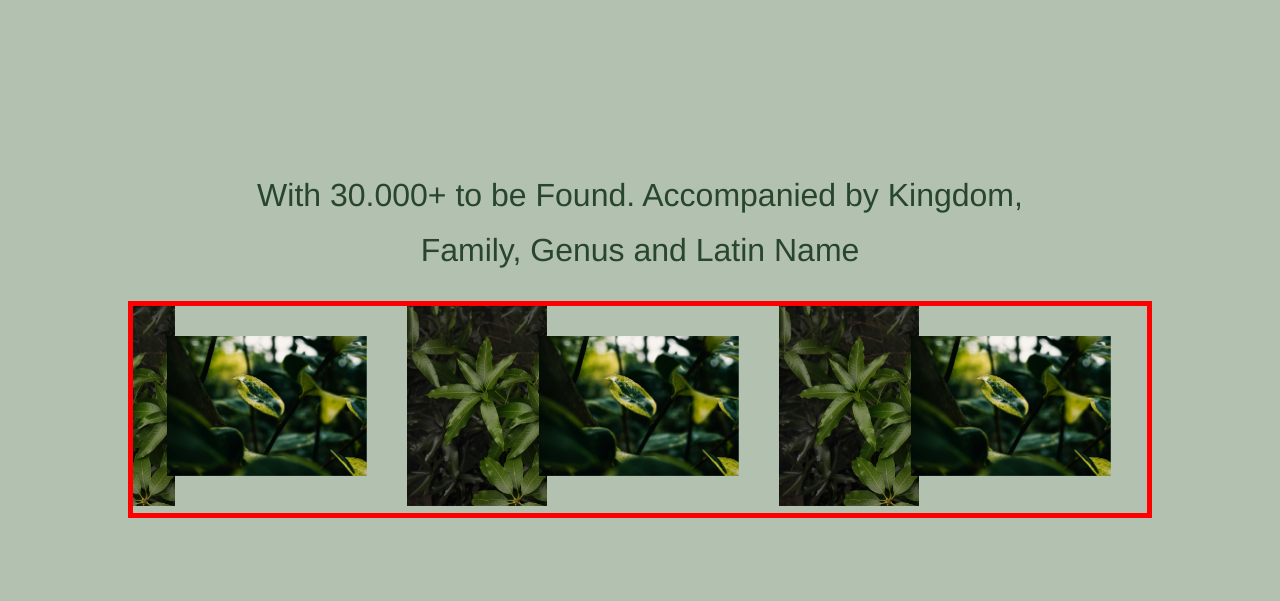
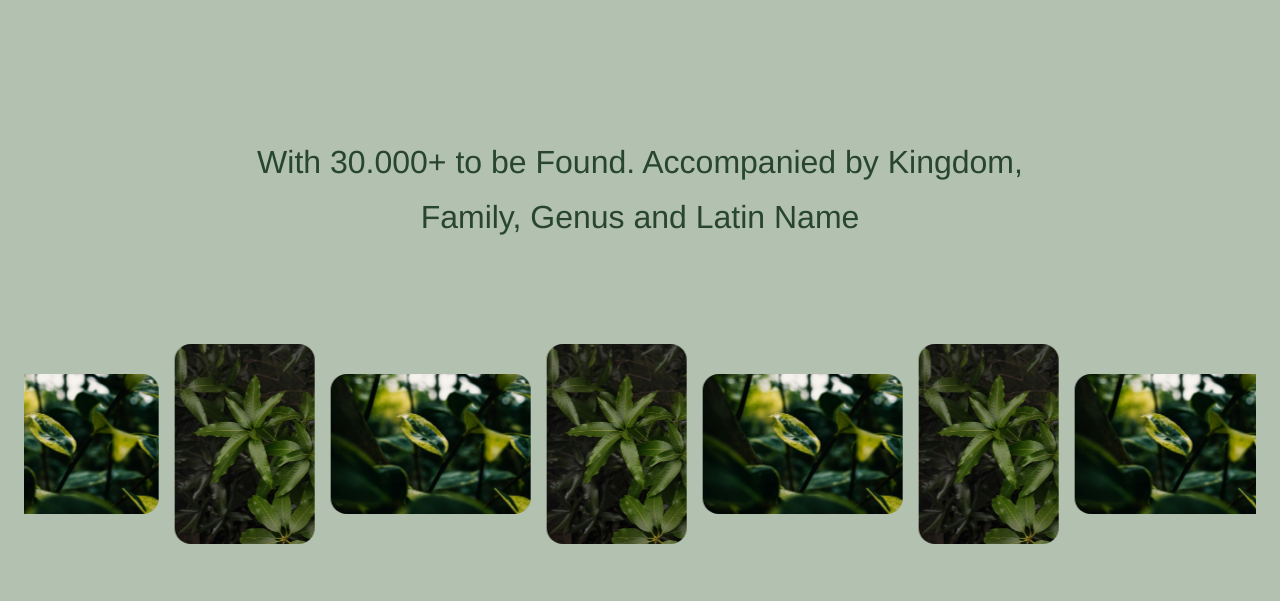
Before and after one commit to devinammar/flant, a React (Vite) app: page / in a window 1280 px wide. Shown: the part 2460-3061 px from the top of the page. Built offline with nearby package versions, Linux system fonts and the light colour scheme.

Commit message:
Carousel component (Done)

```diff
--- a/src/components/carousel.css
+++ b/src/components/carousel.css
@@ -2,23 +2,40 @@
     text-align: center;
 }
 
-#carouselcard{
-
+#carouselparent{
+    display: flex;
+    flex-direction: row;
+    justify-content: center;
+    align-items: center;
+    width: calc(100vw - 48px);
+    margin: 0 auto;
+    overflow: hidden;
+    /* border: 5px solid red; */
 }
 
 #carousel{
     display: flex;
     flex-direction: row;
     column-gap: 16px;
-    margin-top: 24px;
     justify-content: center;
     align-items: center;
-    width: 80vw;
-    margin: 0 auto;
-    overflow: hidden;
-    border: 5px solid red;
-    /* animation: spin 16s infinite linear; */
+    animation: spin 16s infinite linear;
 }
+
+#carouselparent:hover #carousel{
+    animation-play-state: paused;
+}
+
+@media screen and (min-width:1920px){
+  #carousel{
+    width: calc(1920px - 48px);
+    /* justify-self: center; */
+  }
+}
+
+/* #carouselcard{
+   animation: spin 16s infinite linear;
+} */
 
 #h1carousel{
     max-width: 860px;
@@ -26,8 +43,8 @@
     color: var(--primary-color);
     font-size: var(--font-size-h1);
     margin: 0 auto;
-    padding: 0 40px;
-    padding-bottom: 24px;
+    padding: 0 28px;
+    padding-bottom: 100px;
     line-height: 1.7;
 }
 
@@ -35,17 +52,19 @@
     height: 200px;
     width: 140px;
     object-fit: cover;
+    border-radius: 16px;
 }
 
 .carouselimage2{
     width: 200px;
     height: 140px;
     object-fit: cover;
+    border-radius: 16px;
 }
 
-.carouselimage1, .carouselimage2{
+/* .carouselimage1, .carouselimage2{
     animation: spin 16s infinite linear;
-}
+} */
 
 /* #carouselcard{
    animation: spin 16s infinite linear;
@@ -61,13 +80,7 @@
   0% {
     transform: translateX(0); /* Mulai dari posisi awal */
   }
-  33.3% {
-    transform: translateX(-33.3%); /* Geser elemen pertama dan kedua */
-  }
-  66.6% {
-    transform: translateX(-66.6%); /* Geser lebih lanjut */
-  }
   100% {
-    transform: translateX(-100%); /* Geser seluruhnya ke kiri */
+    transform: translateX(-30%); /* Geser seluruhnya ke kiri tanpa berhenti */
   }
 }
--- a/src/components/carousel.jsx
+++ b/src/components/carousel.jsx
@@ -13,13 +13,16 @@ const image = [
   { id: 10, image: "/public/pexels-sonny-17133329.jpg" },
 ];
 
+const repeatedImages = [...image, ...image, ...image];
+
 export const Carousel = () => {
   return (
     <div id="carouselcontainer">
       <h1 id="h1carousel">With 30.000+ to be Found. Accompanied by Kingdom, Family, Genus and Latin Name</h1>
+      <div id="carouselparent">
       <div id="carousel">
-        {image.map((carousel) => (
-          <div key={carousel.id}>
+        {repeatedImages.map((carousel) => (
+          <div id="carouselcard" key={carousel.id}>
             <img
               className={
                 carousel.id % 2 !== 0 ? "carouselimage1" : "carouselimage2"
@@ -29,6 +32,7 @@ export const Carousel = () => {
             />
           </div>
         ))}
+        </div>
       </div>
     </div>
   );
```
